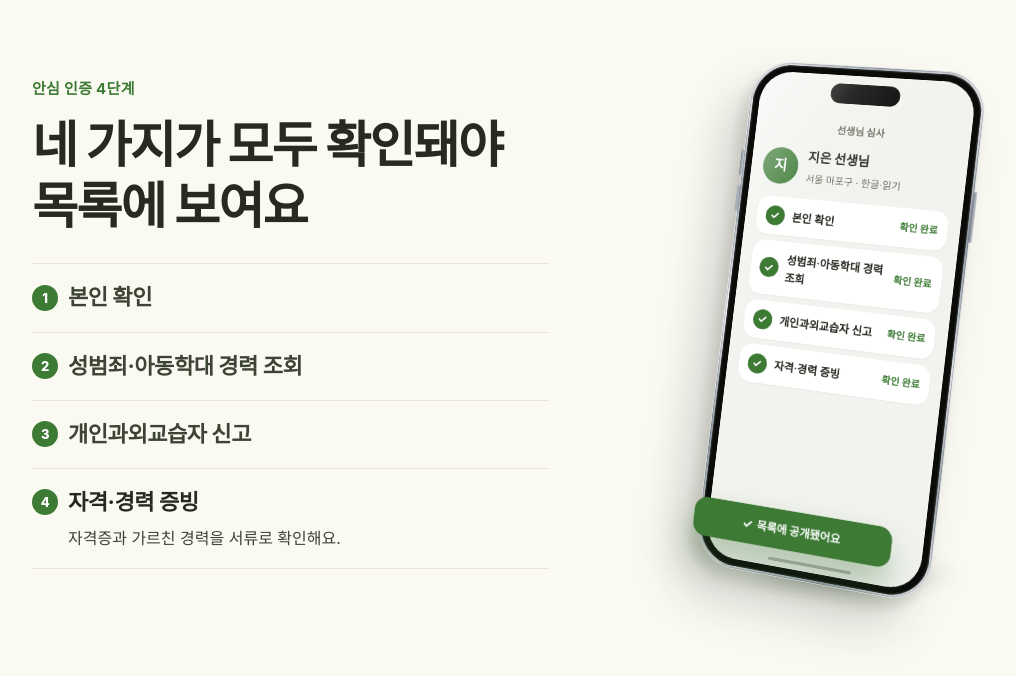
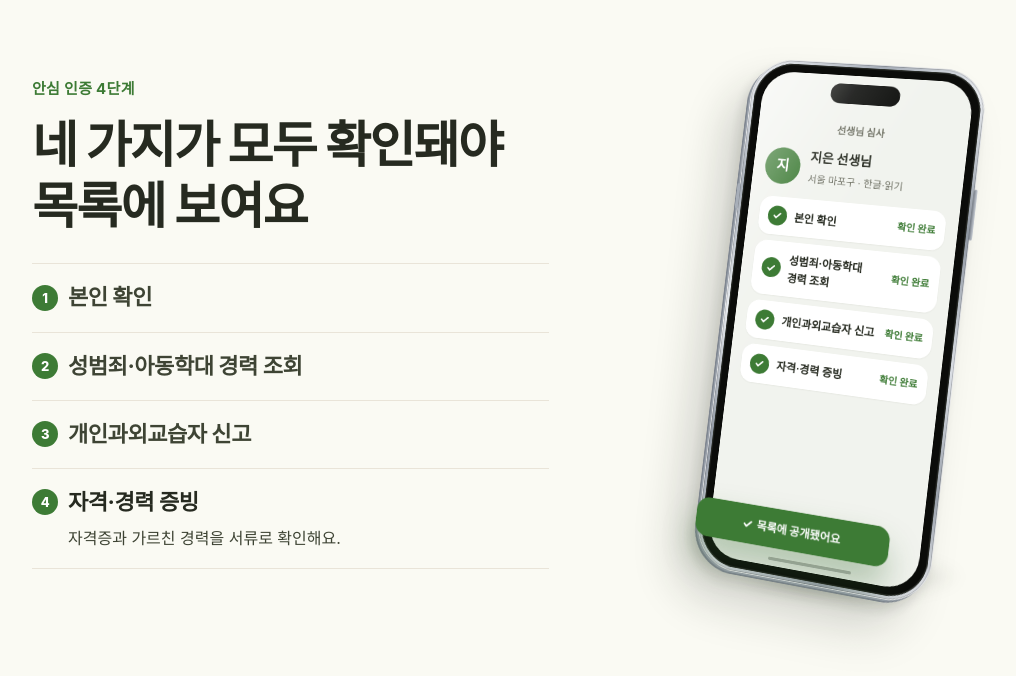
Before and after one commit to Social0w0/turtley, a website: page public/intro.html in a window 1280 px wide. Shown: the part 7917-8593 px from the top of the page, without its empty margins (88-1104 px from the left). Drawn offline with Linux system fonts and the light colour scheme.

Commit message:
intro: 휴대폰 테두리·옆면 두께 약 1.2배
Co-Authored-By: Claude Opus 5.5 <noreply@anthropic.com>
Claude-Session: https://claude.ai/code/session_01C2wNvTs8bTRdzg3Xp4B7mA

```diff
--- a/public/intro.html
+++ b/public/intro.html
@@ -107,17 +107,17 @@ h1,h2{margin:0;letter-spacing:-.035em;line-height:1.22;text-wrap:balance}
 .sv-r{perspective:1700px;perspective-origin:30% 40%}
 .phone-wrap{position:relative;width:min(310px,100%);margin:-70px auto;transform-style:preserve-3d;transform:scale(.78)}
 .phone-wrap::after{content:"";position:absolute;left:8%;right:-6%;bottom:-38px;height:60px;border-radius:50%;background:radial-gradient(closest-side,rgba(30,36,26,.28),transparent);filter:blur(10px);transform:translateZ(-80px)}
-.phone{position:relative;border-radius:54px;padding:4px;transform-style:preserve-3d;transform:rotateY(-18deg) rotateX(4deg) rotateZ(6deg);
+.phone{position:relative;border-radius:56px;padding:5px;transform-style:preserve-3d;transform:rotateY(-18deg) rotateX(4deg) rotateZ(6deg);
   background:linear-gradient(135deg,#F2F4F7 0%,#A7AEB8 18%,#E9ECF0 34%,#8E96A1 52%,#DADEE4 70%,#9AA1AB 86%,#EEF0F3 100%);
-  box-shadow:-30px 40px 60px rgba(30,36,26,.18),-8px 12px 18px rgba(30,36,26,.12),inset 0 0 0 1px rgba(255,255,255,.7),inset 0 0 0 2px rgba(0,0,0,.18)}
+  box-shadow:-2px 2px 0 #9AA1AB,-4px 4px 0 #7F8690,-30px 40px 60px rgba(30,36,26,.18),-8px 12px 18px rgba(30,36,26,.12),inset 0 0 0 1px rgba(255,255,255,.7),inset 0 0 0 2px rgba(0,0,0,.18)}
 .phone::before,.phone::after{content:"";position:absolute;width:4px;border-radius:3px;background:linear-gradient(90deg,#7D848E,#C9CED5)}
 .phone::before{left:-3px;top:120px;height:34px;box-shadow:0 48px 0 #A7AEB8,0 0 0 transparent}
 .phone::after{right:-3px;top:150px;height:64px}
-.bez{border-radius:50px;padding:9px;background:#0B0C0A;transform-style:preserve-3d;box-shadow:inset 0 0 0 1.5px #2A2D28}
+.bez{border-radius:51px;padding:11px;background:#0B0C0A;transform-style:preserve-3d;box-shadow:inset 0 0 0 1.5px #2A2D28}
 .scr{position:relative;background:#F1F3EE;border-radius:42px;padding:62px 16px 24px;min-height:640px;display:flex;flex-direction:column;gap:14px;transform-style:preserve-3d}
 .scr::before{content:"";position:absolute;left:50%;top:11px;width:92px;height:26px;margin-left:-46px;border-radius:14px;background:#0B0C0A}
 .scr::after{content:"";position:absolute;left:50%;bottom:7px;width:110px;height:4px;margin-left:-55px;border-radius:3px;background:rgba(0,0,0,.25)}
-.glare{position:absolute;inset:13px;border-radius:42px;pointer-events:none;background:linear-gradient(118deg,rgba(255,255,255,.55) 0%,rgba(255,255,255,.12) 22%,rgba(255,255,255,0) 40%);transform:translateZ(1px);mix-blend-mode:screen}
+.glare{position:absolute;inset:16px;border-radius:42px;pointer-events:none;background:linear-gradient(118deg,rgba(255,255,255,.55) 0%,rgba(255,255,255,.12) 22%,rgba(255,255,255,0) 40%);transform:translateZ(1px);mix-blend-mode:screen}
 .ph-h{font-size:13px;font-weight:700;color:var(--muted);text-align:center}
 .ph-p{display:flex;align-items:center;gap:12px}
 .ph-p .av{width:48px;height:48px;border-radius:50%;background:var(--leaf);color:#fff;display:grid;place-items:center;font-weight:800;font-size:19px;flex:none}
```
